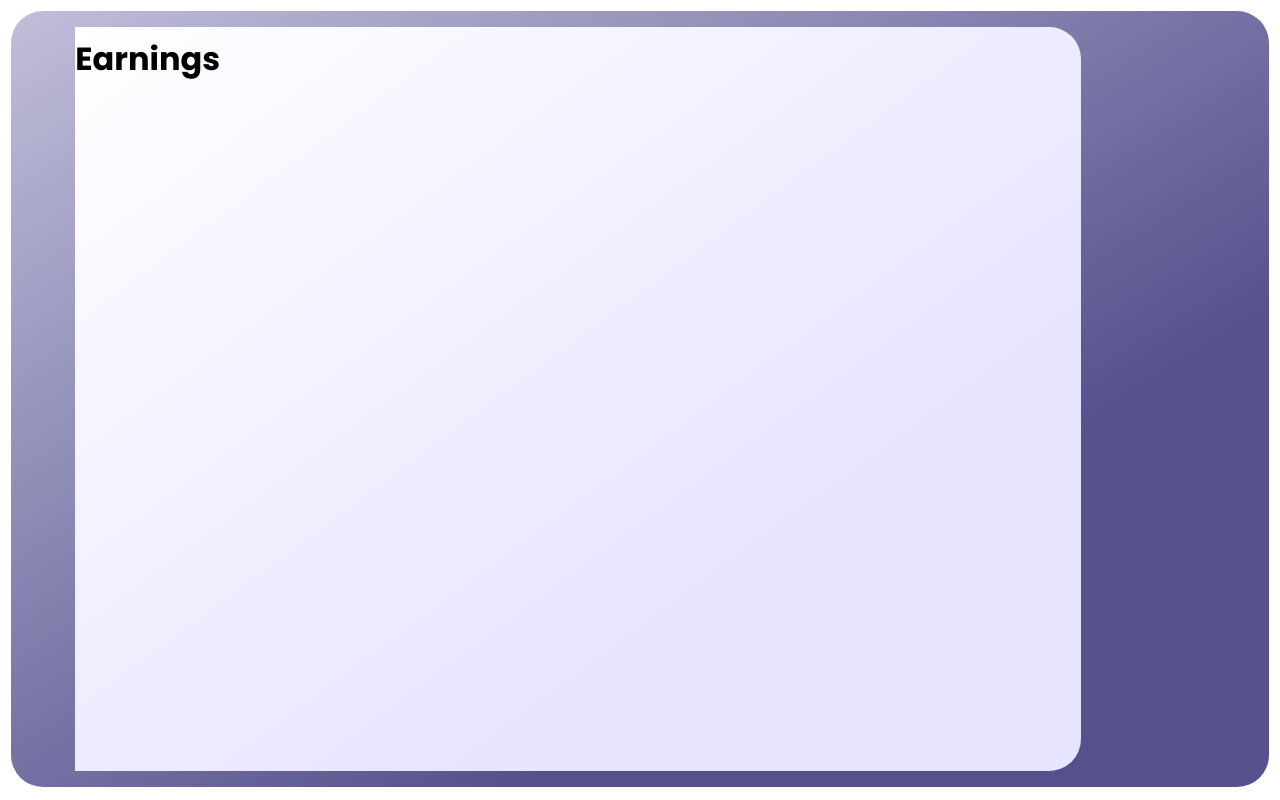
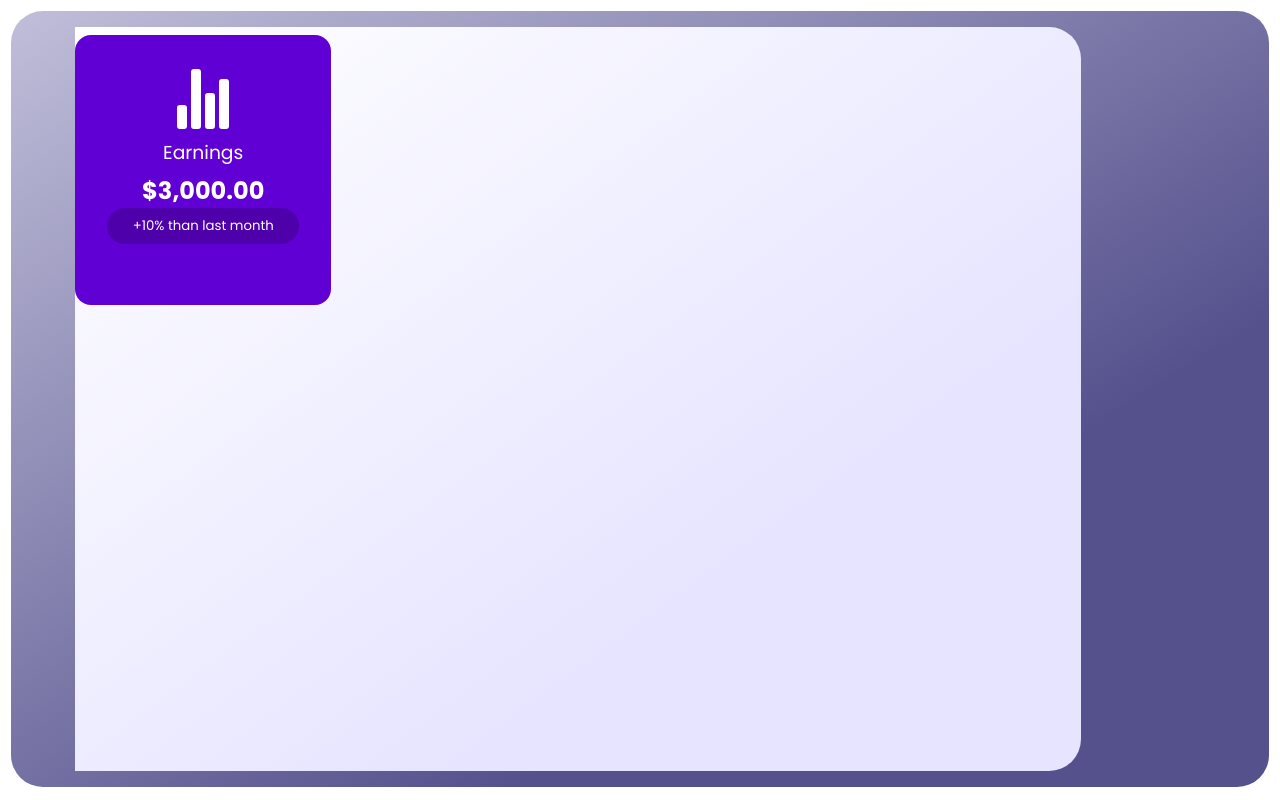
Before and after one commit to lucasd2310/react-dashboard, a React (Vite) app: page / in a window 1280 px wide. Built offline with nearby package versions, Linux system fonts and the light colour scheme.

Commit message:
added earnings component and styled components

```diff
--- a/package.json
+++ b/package.json
@@ -12,6 +12,7 @@
   "dependencies": {
     "react": "^18.2.0",
     "react-dom": "^18.2.0",
+    "react-icons": "^4.12.0",
     "react-router-dom": "^6.18.0",
     "styled-components": "^6.1.1"
   },
--- a/src/components/Earnings.jsx
+++ b/src/components/Earnings.jsx
@@ -1,7 +1,66 @@
+import styled from 'styled-components'
+import { themeColor, hoverEffect } from '../utils/utils'
+import { IoStatsChart } from 'react-icons/io5'
+
 export function Earnings() {
   return (
-    <h1>
-      Earnings
-    </h1>
+    <EarningsCard>
+      <CardContent>
+        <Chart>
+          <IoStatsChart />
+        </Chart>
+        <EarningsText>Earnings</EarningsText>
+        <Earning>$3,000.00</Earning>
+        <EarningsIncrease>+10% than last month</EarningsIncrease>
+      </CardContent>
+    </EarningsCard>
   )
 }
+
+const EarningsCard = styled.div`
+  height: 100%;
+  width: 14rem;
+  background-color: ${themeColor};
+  padding: 1rem;
+  border-radius: 1rem;
+  color: white;
+  transition: 0.4s ease-in-out;
+  &:hover {
+    box-shadow: ${hoverEffect};
+  }
+
+  @media screen and (min-width: 320px) and (max-width: 1080px) {
+    width: 80%;
+  }
+`
+
+const CardContent = styled.div`
+  margin: 1rem;
+`
+
+const Chart = styled.div`
+  display: flex;
+  justify-content: center;
+  svg {
+    height: 4rem;
+    width: 4rem;
+  }
+`
+
+const EarningsText = styled.h3`
+  text-align: center;
+  font-weight: normal;
+  padding: 0.4rem 0;
+`
+
+const Earning = styled.h2`
+  text-align: center;
+`
+
+const EarningsIncrease = styled.h5`
+  text-align: center;
+  font-weight: normal;
+  background-color: rgba(0, 0, 0, 0.2);
+  padding: 0.5rem;
+  border-radius: 2rem;
+`
--- a/src/utils/utils.jsx
+++ b/src/utils/utils.jsx
@@ -1,5 +1,5 @@
-export const themeColor="#6100d4";
-export const hoverEffect=`rgba(0, 0, 0, 0.56) 0px 22px 70px
+export const themeColor = '#6100d4'
+export const hoverEffect = `rgba(0, 0, 0, 0.56) 0px 22px 70px
 4px`
 export const cardShadow = `rgba(0, 0, 0, 0.1) 0px 20px 25px -5px,
-    rgba(0, 0, 0, 0.04) 0px 10px 10px -5px`;
+    rgba(0, 0, 0, 0.04) 0px 10px 10px -5px`
```
Also changed, not shown: 2 other files (tests, documents, lock files or other folders).
